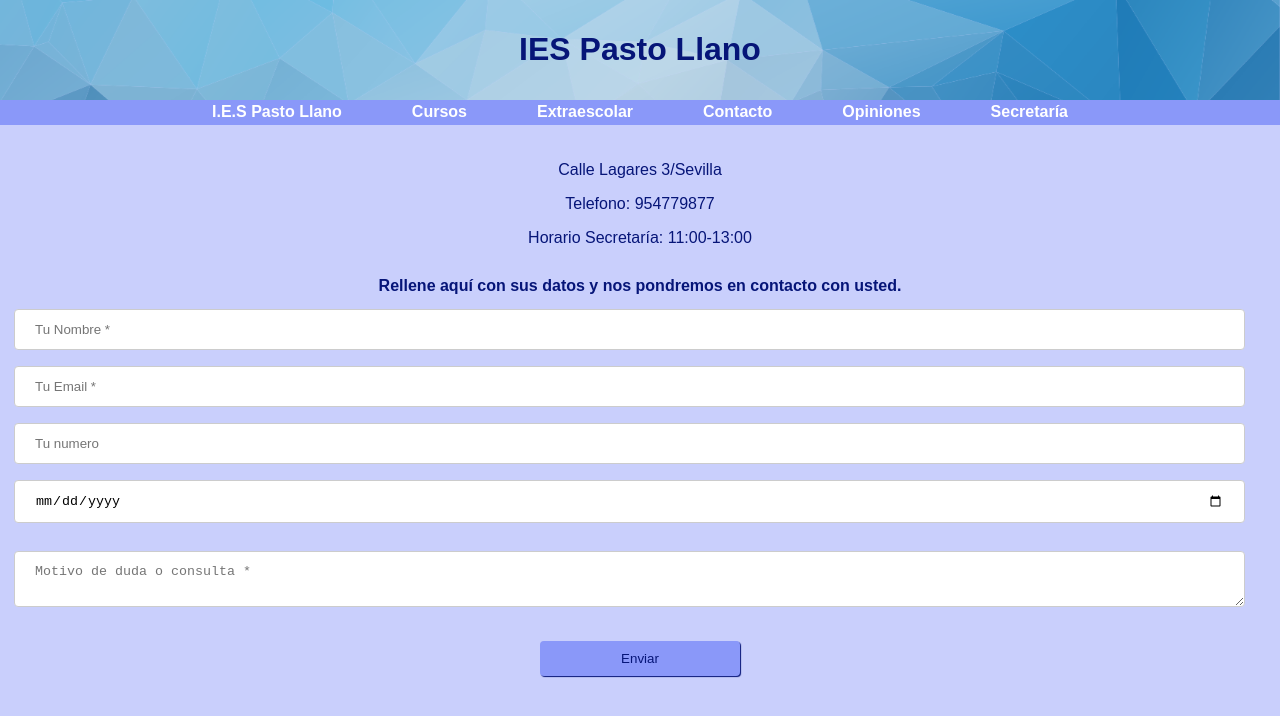
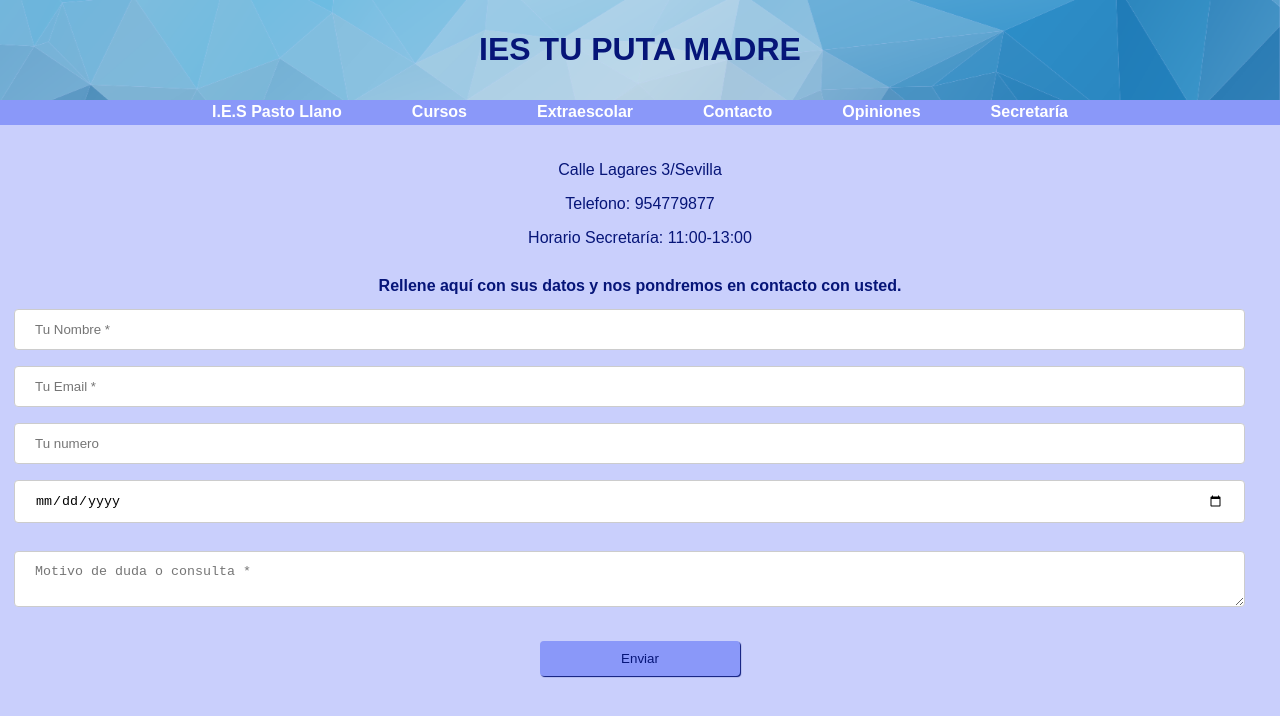
Before and after one commit to Xelu24/Proyecto, a plain HTML site: page HTML/Contacto.html in a window 1280 px wide. Drawn offline with Linux system fonts and the light colour scheme.

Commit message:
prueba para la fjmonge

```diff
--- a/HTML/Contacto.html
+++ b/HTML/Contacto.html
@@ -11,7 +11,7 @@
             <div class="encabezado">
                 <header>
                     <div class="Titulo">
-                    <h1>IES Pasto Llano</h1>
+                    <h1>IES TU PUTA MADRE</h1>
                     </div>
                     </header>
                 <nav>
```
